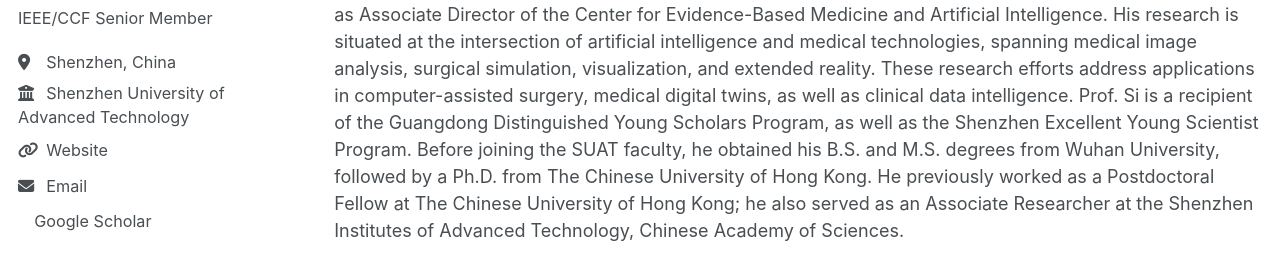
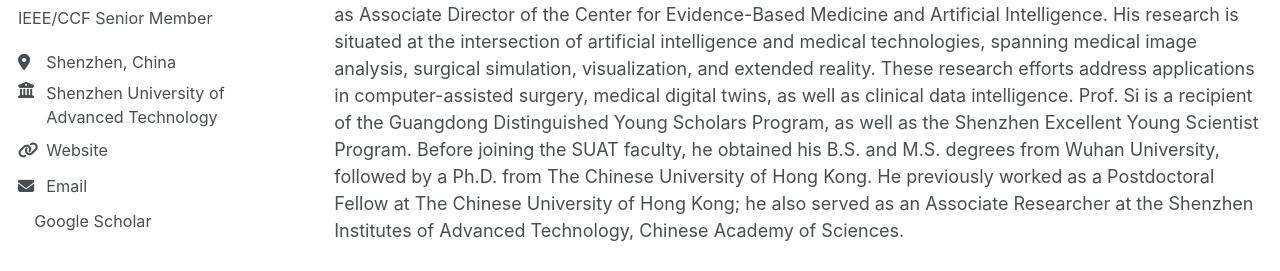
Before and after one commit to WeixinSi/weixinsi.github.io, a Jekyll site: the page built from _pages/about.md, in a window 1280 px wide. Shown: the part 378-649 px from the top of the page. Built offline with Jekyll 4.4.1, drawn with Linux system fonts in a browser that asks for light colours; a style sheet for code colours, icons or effects is not loaded.

Commit message:
Align wrapped employer text after icon

```diff
--- a/_includes/author-profile.html
+++ b/_includes/author-profile.html
@@ -28,7 +28,10 @@
         <li class="author__desktop"><i class="fas fa-fw fa-location-dot icon-pad-right" aria-hidden="true"></i>{{ author.location }}</li>
       {% endif %}
       {% if author.employer %}
-        <li class="author__desktop"><i class="fas fa-fw fa-building-columns icon-pad-right" aria-hidden="true"></i>{{ author.employer }}</li>
+        <li class="author__desktop author__employer">
+          <i class="fas fa-fw fa-building-columns icon-pad-right" aria-hidden="true"></i>
+          <span class="author__employer-text">{{ author.employer }}</span>
+        </li>
       {% endif %}
       {% if author.uri %}
         <li><a href="{{ author.uri }}"><i class="fas fa-fw fa-link icon-pad-right" aria-hidden="true"></i>{{ site.data.ui-text[site.locale].website_label | default: "Website" }}</a></li>
--- a/_sass/layout/_academic-profile.scss
+++ b/_sass/layout/_academic-profile.scss
@@ -170,6 +170,12 @@
     line-height: 1.45;
   }
 
+  .sidebar .author__employer {
+    display: grid;
+    grid-template-columns: max-content minmax(0, 1fr);
+    align-items: start;
+  }
+
   .page,
   .archive {
     @include span(9.5 of 12 last);
```
Also changed, not shown: 1 other file.
